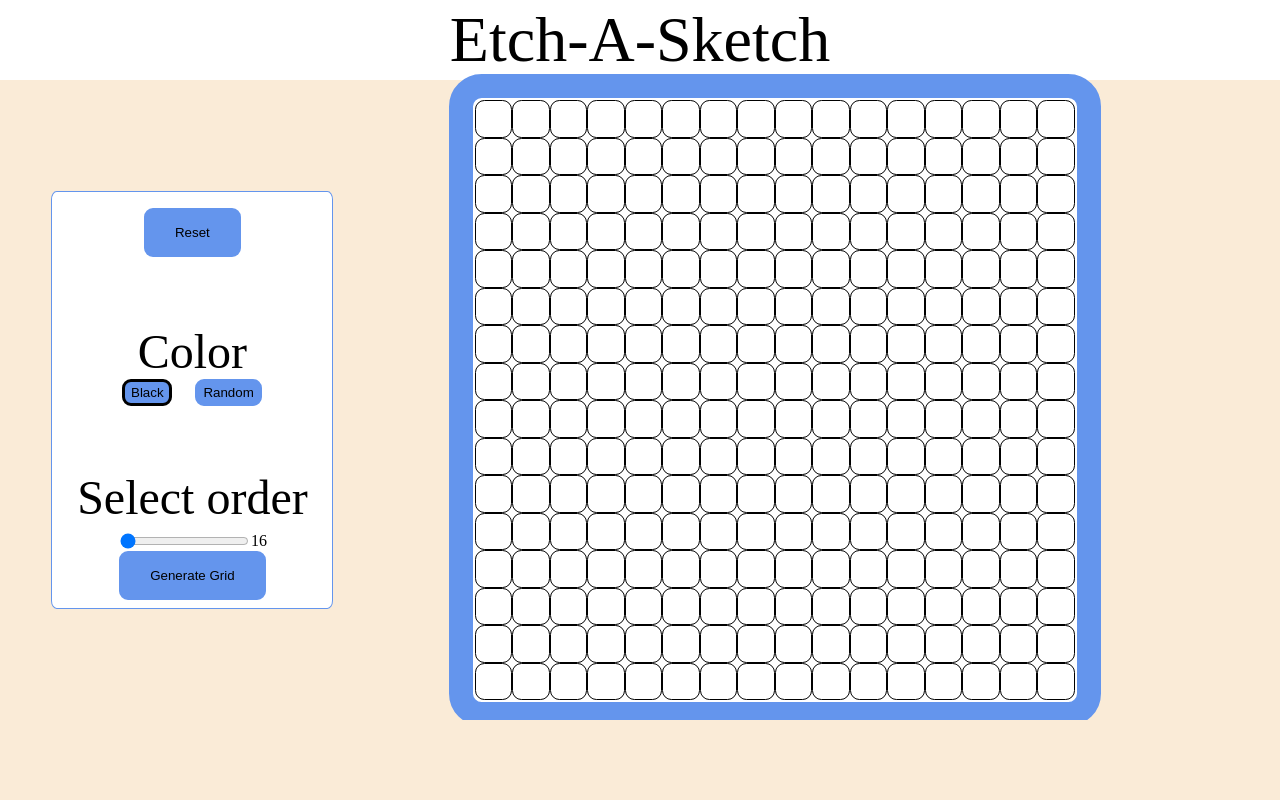
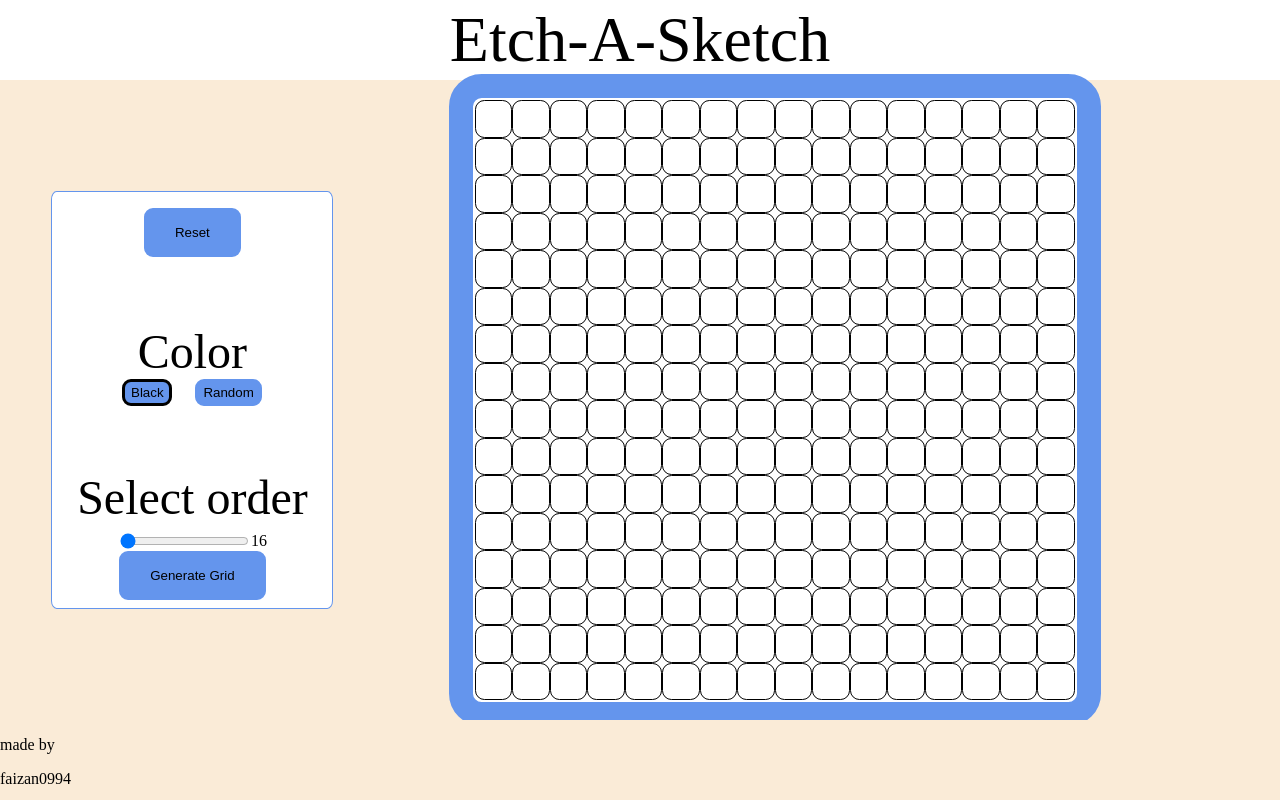
Before and after one commit to Faizan0994/TOP_Etch_A_Sketch, a plain HTML site: page index.html in a window 1280 px wide. Drawn offline with Linux system fonts and the light colour scheme.

Commit message:
Add footer elements

```diff
--- a/index.html
+++ b/index.html
@@ -35,6 +35,9 @@
             </div>
             <div class="canvas"></div>
         </div>
-        <div class="footer"></div>
+        <div class="footer">
+            <p id="p1">made by</p>
+            <p id="p2">faizan0994</p>
+        </div>
     </body>
 </html>
```
